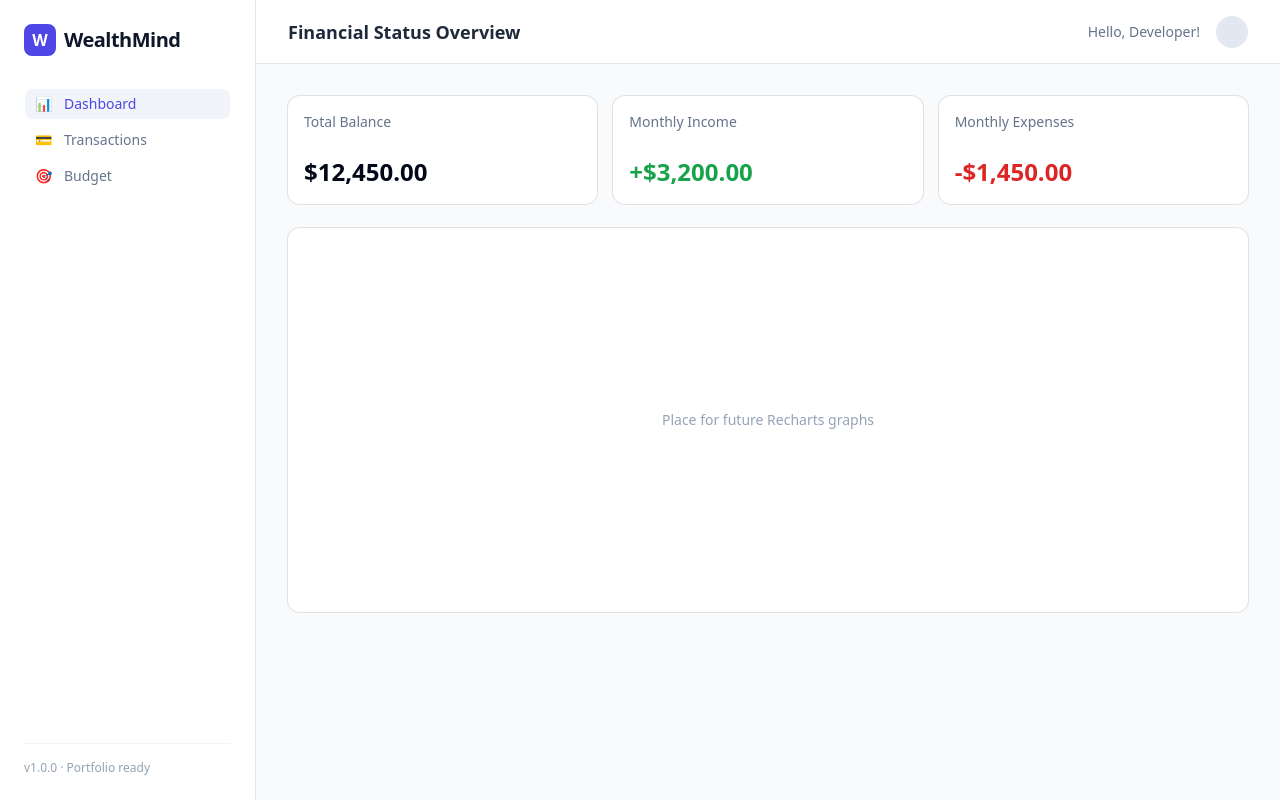
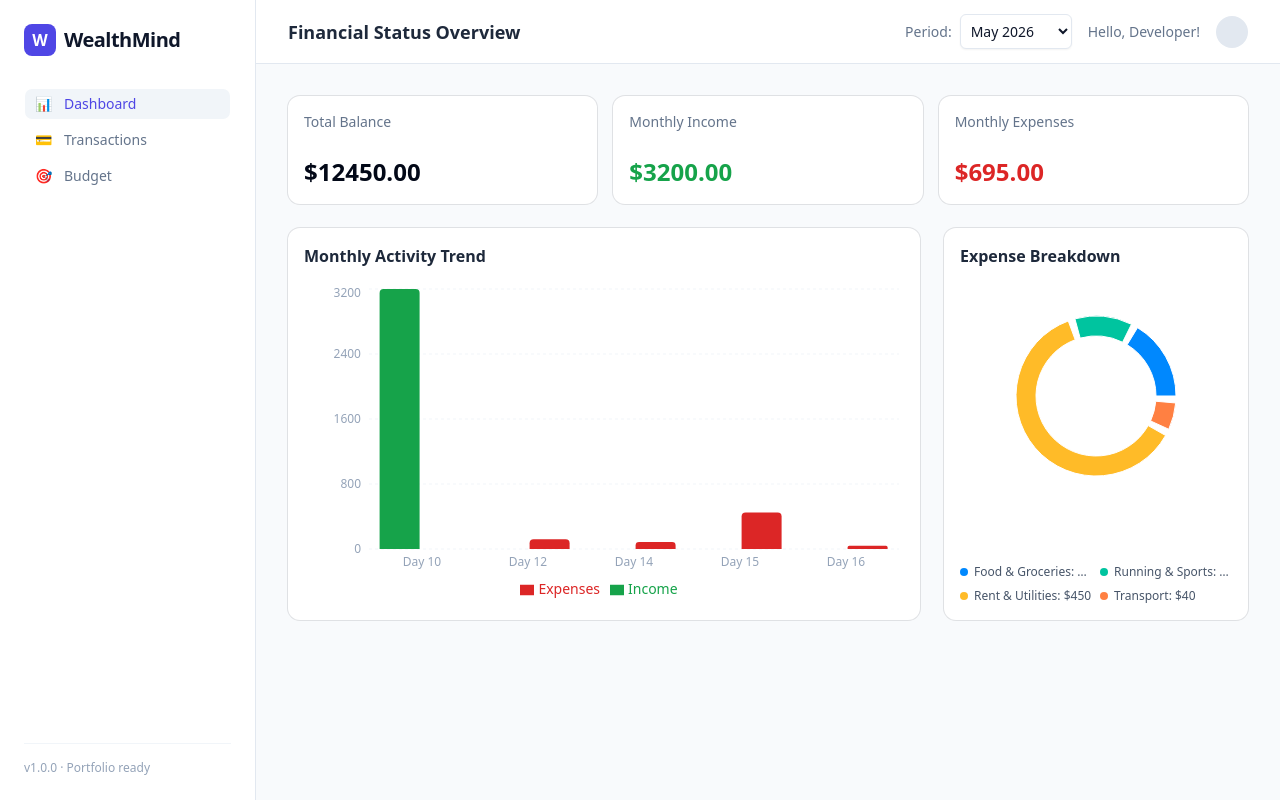
Before and after one commit to DZMTRK/wealth-mind, a React (Vite) app: page / in a window 1280 px wide. Built offline with nearby package versions, Linux system fonts and the light colour scheme.

Commit message:
develop: Add financial dashboard with KPI cards, dynamic charts (bar and pie), and period filtering for better insights.

```diff
--- a/src/App.tsx
+++ b/src/App.tsx
@@ -1,23 +1,70 @@
-import { Card } from "@/components/ui/card";
+import { Card, CardContent, CardHeader, CardTitle } from "@/components/ui/card";
 import { Button } from "@/components/ui/button";
 import KPICard, { type CardKPIVariant } from "@/components/KPICard";
+import { useFinanceData } from "./hooks/useFinanceData";
+import {
+  Bar,
+  BarChart,
+  CartesianGrid,
+  Legend,
+  Pie,
+  PieChart,
+  ResponsiveContainer,
+  Tooltip,
+  XAxis,
+  YAxis,
+} from "recharts";
 
 type KPI = {
-  title: string,
-  value: string,
-  variant: CardKPIVariant,
+  title: string;
+  value: string;
+  variant: CardKPIVariant;
 };
 
+const COLORS = ["#0088FE", "#00C49F", "#FFBB28", "#FF8042", "#8884d8", "#82ca9d", "#ffc658"];
+
+export default function App() {
+  const {
+    transactions,
+    totalBalance,
+    totalIncome,
+    totalExpenses,
+    selectedMonth,
+    setSelectedMonth,
+    categoryData,
+  } = useFinanceData();
+
+  const dailyDataMap: Record<string, { date: string; income: number; expense: number }> = {};
+
   const cardData: KPI[] = [
-  {title: "Total Balance", value: "$12,450.00", variant: "default"},
-  {title: "Monthly Income", value: "+$3,200.00", variant: "positive"},
-  {title: "Monthly Expenses", value: "-$1,450.00", variant: "negative"},
+    { title: "Total Balance", value: `$${totalBalance.toFixed(2)}`, variant: "default" },
+    { title: "Monthly Income", value: `$${totalIncome.toFixed(2)}`, variant: "positive" },
+    { title: "Monthly Expenses", value: `$${totalExpenses.toFixed(2)}`, variant: "negative" },
   ];
 
-export default function App() {
+  transactions.forEach((transaction) => {
+    const day = transaction.date.split("-")[2]!;
+
+    if (!dailyDataMap[day]) {
+      dailyDataMap[day] = { date: `Day ${day}`, income: 0, expense: 0 };
+    }
+
+    if (transaction.type === "income") {
+      dailyDataMap[day].income += transaction.amount;
+    } else {
+      dailyDataMap[day].expense += transaction.amount;
+    }
+  });
+
+  const chartData = Object.values(dailyDataMap).sort((a, b) => a.date.localeCompare(b.date));
+
+  const coloredCategoryData = categoryData.map((item, index) => ({
+    ...item,
+    fill: COLORS[index % COLORS.length],
+  }));
+
   return (
       <div className="flex min-h-dvh w-full bg-slate-50 text-slate-900 overflow-hidden">
-
         {/* Left sidebar menu */}
         <aside className="w-64 bg-white border-r border-slate-200 flex flex-col justify-between p-6">
           <div>
@@ -48,10 +95,24 @@
 
         {/* Main workspace */}
         <main className="flex-1 flex flex-col overflow-y-auto">
-
           {/* Page header */}
           <header className="h-16 border-b border-slate-200 bg-white flex items-center justify-between px-8">
             <h1 className="text-lg font-semibold text-slate-800">Financial Status Overview</h1>
+
+            <div className="flex items-center gap-4">
+              <div className="flex items-center gap-2">
+                <span className="text-sm text-slate-500 font-medium">Period:</span>
+                <select
+                    value={selectedMonth}
+                    onChange={(event) => setSelectedMonth(event.target.value)}
+                    className="bg-white border border-slate-200 rounded-md p-1.5 text-sm font-medium shadow-sm focus:outline-none focus:ring-2 focus:ring-indigo-500"
+                >
+                  <option value="2026-05">May 2026</option>
+                  <option value="2026-04">April 2026</option>
+                  <option value="2026-03">March 2026</option>
+                </select>
+              </div>
+
               <div className="flex items-center gap-4">
                 <span className="text-sm text-slate-500">Hello, Developer!</span>
                 <div
@@ -60,31 +121,128 @@
                     className="h-8 w-8 rounded-full bg-slate-200"
                 />
               </div>
+            </div>
           </header>
 
           {/* Dashboard content */}
           <div className="p-8 max-w-7xl w-full mx-auto space-y-6">
-
-            {/* Temporary KPI cards for UI validation */}
+            {/* KPI cards */}
             <div className="grid gap-4 md:grid-cols-3">
-              {cardData.map((item) =>
+              {cardData.map((item) => (
                   <KPICard
                       key={item.title}
                       title={item.title}
                       value={item.value}
                       variant={item.variant}
                   />
-              )}
+              ))}
             </div>
 
-            {/* Charts and tables will be added here in the next step */}
-            <Card className="h-96 flex items-center justify-center border-dashed">
-              <p className="text-slate-400">Place for future Recharts graphs</p>
+            {/* Charts section */}
+            <div className="grid gap-6 md:grid-cols-3">
+              {/* Income and expenses chart */}
+              <Card className="md:col-span-2">
+                <CardHeader>
+                  <CardTitle className="text-base font-semibold text-slate-800">
+                    Monthly Activity Trend
+                  </CardTitle>
+                </CardHeader>
+
+                <CardContent className="h-80">
+                  {chartData.length > 0 ? (
+                      <ResponsiveContainer width="100%" height="100%">
+                        <BarChart data={chartData}>
+                          <CartesianGrid strokeDasharray="3 3" vertical={false} stroke="#f1f5f9" />
+                          <XAxis
+                              dataKey="date"
+                              tickLine={false}
+                              axisLine={false}
+                              stroke="#94a3b8"
+                              fontSize={12}
+                          />
+                          <YAxis
+                              tickLine={false}
+                              axisLine={false}
+                              stroke="#94a3b8"
+                              fontSize={12}
+                          />
+                          <Tooltip />
+                          <Legend />
+                          <Bar
+                              dataKey="income"
+                              name="Income"
+                              fill="#16a34a"
+                              radius={[4, 4, 0, 0]}
+                          />
+                          <Bar
+                              dataKey="expense"
+                              name="Expenses"
+                              fill="#dc2626"
+                              radius={[4, 4, 0, 0]}
+                          />
+                        </BarChart>
+                      </ResponsiveContainer>
+                  ) : (
+                      <div className="h-full w-full flex items-center justify-center text-slate-400 text-sm">
+                        No transactions for the selected period
+                      </div>
+                  )}
+                </CardContent>
               </Card>
 
+              {/* Expenses by category chart */}
+              <Card>
+                <CardHeader>
+                  <CardTitle className="text-base font-semibold text-slate-800">
+                    Expense Breakdown
+                  </CardTitle>
+                </CardHeader>
+
+                <CardContent className="h-80 flex flex-col justify-between">
+                  {coloredCategoryData.length > 0 ? (
+                      <>
+                        <div className="h-56 w-full">
+                          <ResponsiveContainer width="100%" height="100%">
+                            <PieChart>
+                              <Pie
+                                  data={coloredCategoryData}
+                                  cx="50%"
+                                  cy="50%"
+                                  innerRadius={60}
+                                  outerRadius={80}
+                                  paddingAngle={5}
+                                  dataKey="value"
+                              />
+                              <Tooltip formatter={(value) => `$${value}`} />
+                            </PieChart>
+                          </ResponsiveContainer>
+                        </div>
+
+                        {/* Custom legend */}
+                        <div className="grid grid-cols-2 gap-2 text-xs overflow-y-auto max-h-20 content-start">
+                          {coloredCategoryData.map((item) => (
+                              <div key={item.name} className="flex items-center gap-1.5 truncate">
+                                <div
+                                    className="h-2 w-2 rounded-full shrink-0"
+                                    style={{ backgroundColor: item.fill }}
+                                />
+                                <span className="text-slate-600 truncate">
+                            {item.name}: ${item.value}
+                          </span>
+                              </div>
+                          ))}
+                        </div>
+                      </>
+                  ) : (
+                      <div className="h-full w-full flex items-center justify-center text-slate-400 text-sm">
+                        No expenses
+                      </div>
+                  )}
+                </CardContent>
+              </Card>
+            </div>
           </div>
         </main>
-
       </div>
   );
 }
--- a/src/data/mockData.ts
+++ b/src/data/mockData.ts
@@ -1,29 +1,29 @@
-import type {Transaction, Account} from '../types/finance';
+import type { Transaction, Account } from '../types/finance';
 
 export const mockAccounts: Account[] = [
-    { id: 'acc-1', name: 'Основная карта', type: 'card', balance: 4250, currency: 'USD' },
-    { id: 'acc-2', name: 'Наличные', type: 'cash', balance: 350, currency: 'USD' },
-    { id: 'acc-3', name: 'Сберегательный счет', type: 'savings', balance: 7850, currency: 'USD' },
+    { id: 'acc-1', name: 'Main Card', type: 'card', balance: 4250, currency: 'USD' },
+    { id: 'acc-2', name: 'Cash', type: 'cash', balance: 350, currency: 'USD' },
+    { id: 'acc-3', name: 'Savings Account', type: 'savings', balance: 7850, currency: 'USD' },
 ];
 
 export const mockTransactions: Transaction[] = [
     // May 2026
-    { id: 't-1', amount: 3200, type: 'income', category: 'Salary', date: '2026-05-10', description: 'Основная зарплата', accountId: 'acc-1' },
-    { id: 't-2', amount: 120, type: 'expense', category: 'Food & Groceries', date: '2026-05-12', description: 'Закупка в супермаркете', accountId: 'acc-1' },
-    { id: 't-3', amount: 85, type: 'expense', category: 'Running & Sports', date: '2026-05-14', description: 'Новые беговые кроссовки', accountId: 'acc-1' },
-    { id: 't-4', amount: 450, type: 'expense', category: 'Rent & Utilities', date: '2026-05-15', description: 'Аренда квартиры и коммуналка', accountId: 'acc-1' },
-    { id: 't-5', amount: 40, type: 'expense', category: 'Transport', date: '2026-05-16', description: 'Заправка авто', accountId: 'acc-2' },
+    { id: 't-1', amount: 3200, type: 'income', category: 'Salary', date: '2026-05-10', description: 'Main salary', accountId: 'acc-1' },
+    { id: 't-2', amount: 120, type: 'expense', category: 'Food & Groceries', date: '2026-05-12', description: 'Supermarket shopping', accountId: 'acc-1' },
+    { id: 't-3', amount: 85, type: 'expense', category: 'Running & Sports', date: '2026-05-14', description: 'New running shoes', accountId: 'acc-1' },
+    { id: 't-4', amount: 450, type: 'expense', category: 'Rent & Utilities', date: '2026-05-15', description: 'Apartment rent and utilities', accountId: 'acc-1' },
+    { id: 't-5', amount: 40, type: 'expense', category: 'Transport', date: '2026-05-16', description: 'Car refueling', accountId: 'acc-2' },
 
     // April 2026
-    { id: 't-10', amount: 3200, type: 'income', category: 'Salary', date: '2026-04-10', description: 'Зарплата за апрель', accountId: 'acc-1' },
-    { id: 't-11', amount: 500, type: 'income', category: 'Freelance', date: '2026-04-18', description: 'Разработка лендинга', accountId: 'acc-3' },
-    { id: 't-12', amount: 150, type: 'expense', category: 'Entertainment', date: '2026-04-20', description: 'Ужин с семьей в ресторане', accountId: 'acc-1' },
-    { id: 't-13', amount: 60, type: 'expense', category: 'Food & Groceries', date: '2026-04-22', description: 'Продукты', accountId: 'acc-2' },
-    { id: 't-14', amount: 30, type: 'expense', category: 'Transport', date: '2026-04-25', description: 'Поездки на такси', accountId: 'acc-1' },
+    { id: 't-10', amount: 3200, type: 'income', category: 'Salary', date: '2026-04-10', description: 'April salary', accountId: 'acc-1' },
+    { id: 't-11', amount: 500, type: 'income', category: 'Freelance', date: '2026-04-18', description: 'Landing page development', accountId: 'acc-3' },
+    { id: 't-12', amount: 150, type: 'expense', category: 'Entertainment', date: '2026-04-20', description: 'Family dinner at a restaurant', accountId: 'acc-1' },
+    { id: 't-13', amount: 60, type: 'expense', category: 'Food & Groceries', date: '2026-04-22', description: 'Groceries', accountId: 'acc-2' },
+    { id: 't-14', amount: 30, type: 'expense', category: 'Transport', date: '2026-04-25', description: 'Taxi rides', accountId: 'acc-1' },
 
     // March 2026
-    { id: 't-20', amount: 3000, type: 'income', category: 'Salary', date: '2026-03-10', description: 'Зарплата за март', accountId: 'acc-1' },
-    { id: 't-21', amount: 95, type: 'expense', category: 'Running & Sports', date: '2026-03-15', description: 'Взнос за полумарафон', accountId: 'acc-1' },
-    { id: 't-22', amount: 110, type: 'expense', category: 'Food & Groceries', date: '2026-03-18', description: 'Гипермаркет', accountId: 'acc-1' },
-    { id: 't-23', amount: 200, type: 'expense', category: 'Entertainment', date: '2026-03-28', description: 'Концерт', accountId: 'acc-2' },
+    { id: 't-20', amount: 3000, type: 'income', category: 'Salary', date: '2026-03-10', description: 'March salary', accountId: 'acc-1' },
+    { id: 't-21', amount: 95, type: 'expense', category: 'Running & Sports', date: '2026-03-15', description: 'Half marathon entry fee', accountId: 'acc-1' },
+    { id: 't-22', amount: 110, type: 'expense', category: 'Food & Groceries', date: '2026-03-18', description: 'Hypermarket', accountId: 'acc-1' },
+    { id: 't-23', amount: 200, type: 'expense', category: 'Entertainment', date: '2026-03-28', description: 'Concert', accountId: 'acc-2' },
 ];
```
Lines whose indentation alone changed are shown as unchanged.
